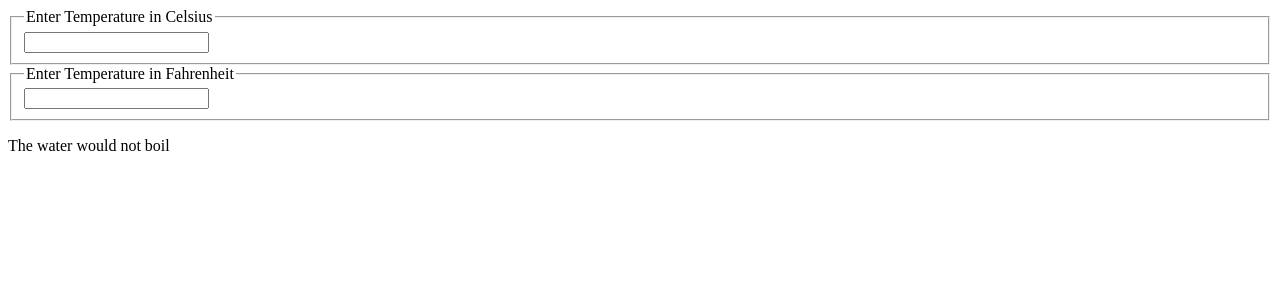
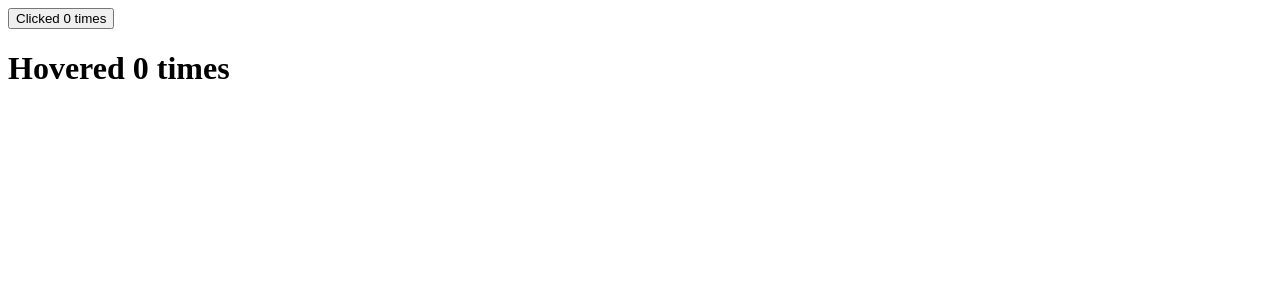
Before and after one commit to nazmulcse/react-tutorial-sumit, a React (Create React App) app: page / in a window 1280 px wide. Shown: the top 300 px of the page. Built offline with nearby package versions, Linux system fonts and the light colour scheme.

Commit message:
Lesson 13 completed

```diff
--- a/src/App.js
+++ b/src/App.js
@@ -1,9 +1,11 @@
-import Calculator from './components/Calculator';
+import ClickCounter from './components/ClickCounter';
+import HoverCounter from './components/HoverCounter';
 
 function App() {
     return (
-        <div>
-            <Calculator />
+        <div className="app">
+            <ClickCounter />
+            <HoverCounter />
         </div>
     );
 }
--- /dev/null
+++ b/src/components/ClickCounter.js
@@ -0,0 +1,14 @@
+import withCounter from './HOC/withCounter';
+
+function ClickCounter(props) {
+    const { count, incrementCount } = props;
+    return (
+        <div>
+            <button type="button" onClick={incrementCount}>
+                Clicked {count} times
+            </button>
+        </div>
+    );
+}
+
+export default withCounter(ClickCounter);
--- /dev/null
+++ b/src/components/HOC/withCounter.js
@@ -0,0 +1,21 @@
+import React from 'react';
+
+const withCounter = (OrgninalComponent) => {
+    class NewComponent extends React.Component {
+        state = {
+            count: 0,
+        };
+
+        incrementCount = () => {
+            this.setState((prevState) => ({ count: prevState.count + 1 }));
+        };
+
+        render() {
+            const { count } = this.state;
+            return <OrgninalComponent count={count} incrementCount={this.incrementCount} />;
+        }
+    }
+    return NewComponent;
+};
+
+export default withCounter;
--- /dev/null
+++ b/src/components/HoverCounter.js
@@ -0,0 +1,12 @@
+import withCounter from './HOC/withCounter';
+
+function HoverCounter(props) {
+    const { count, incrementCount } = props;
+    return (
+        <div>
+            <h1 onMouseOver={incrementCount}>Hovered {count} times</h1>
+        </div>
+    );
+}
+
+export default withCounter(HoverCounter);
```
Also changed, not shown: 1 other file (tests, documents, lock files or other folders).
